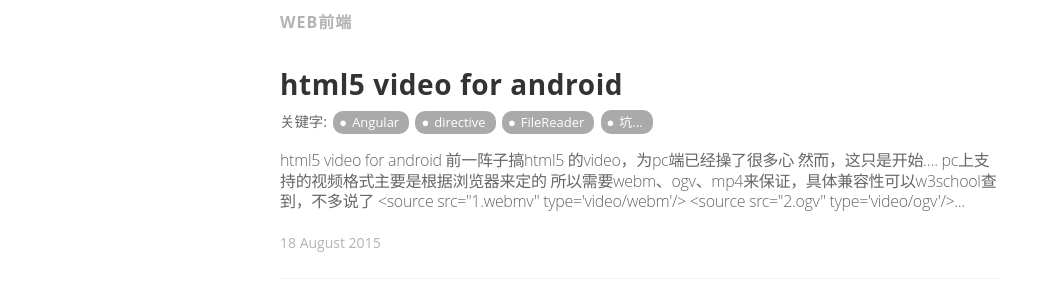
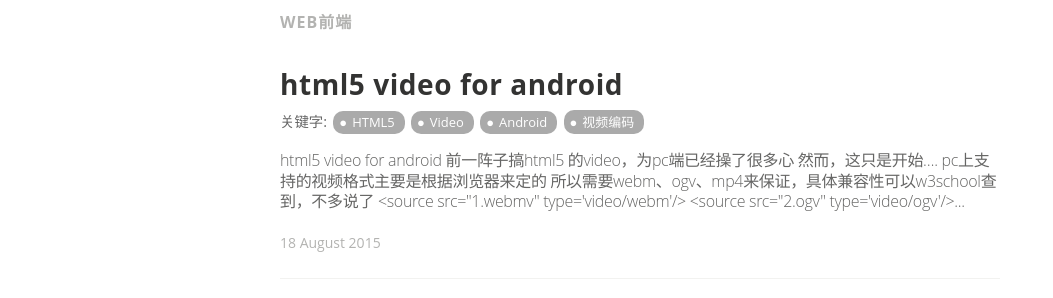
Before and after one commit to wcqblog/wcqblog.github.io, a Jekyll site: the page built from index.html, in a window 1280 px wide and 900 px high, scrolled down 573 px. Shown: the part 147-445 px from the top of the window, without its empty margins (0-1053 px from the left). Built offline with Jekyll 4.4.1, drawn with Linux system fonts in a browser that asks for light colours; nearby versions of some CDN libraries; some web fonts are replaced; Markdown is read by kramdown in place of the engine named in the settings; the list of posts is cut into pages by our own code.

Commit message:
Update 2015-8-18-html5-video-on-android.markdown

```diff
--- a/_posts/2015-8-18-html5-video-on-android.markdown
+++ b/_posts/2015-8-18-html5-video-on-android.markdown
@@ -2,7 +2,7 @@
 layout: post
 title:  "html5 video for android"
 date:   2015-08-18 23:00:00
-categories: Angular directive FileReader 坑...
+categories: HTML5 Video Android 视频编码
 tags: Webfrontend
 image: /assets/article_images/2015-01-25-webgl-shader/plexus.jpg
 ---
```
